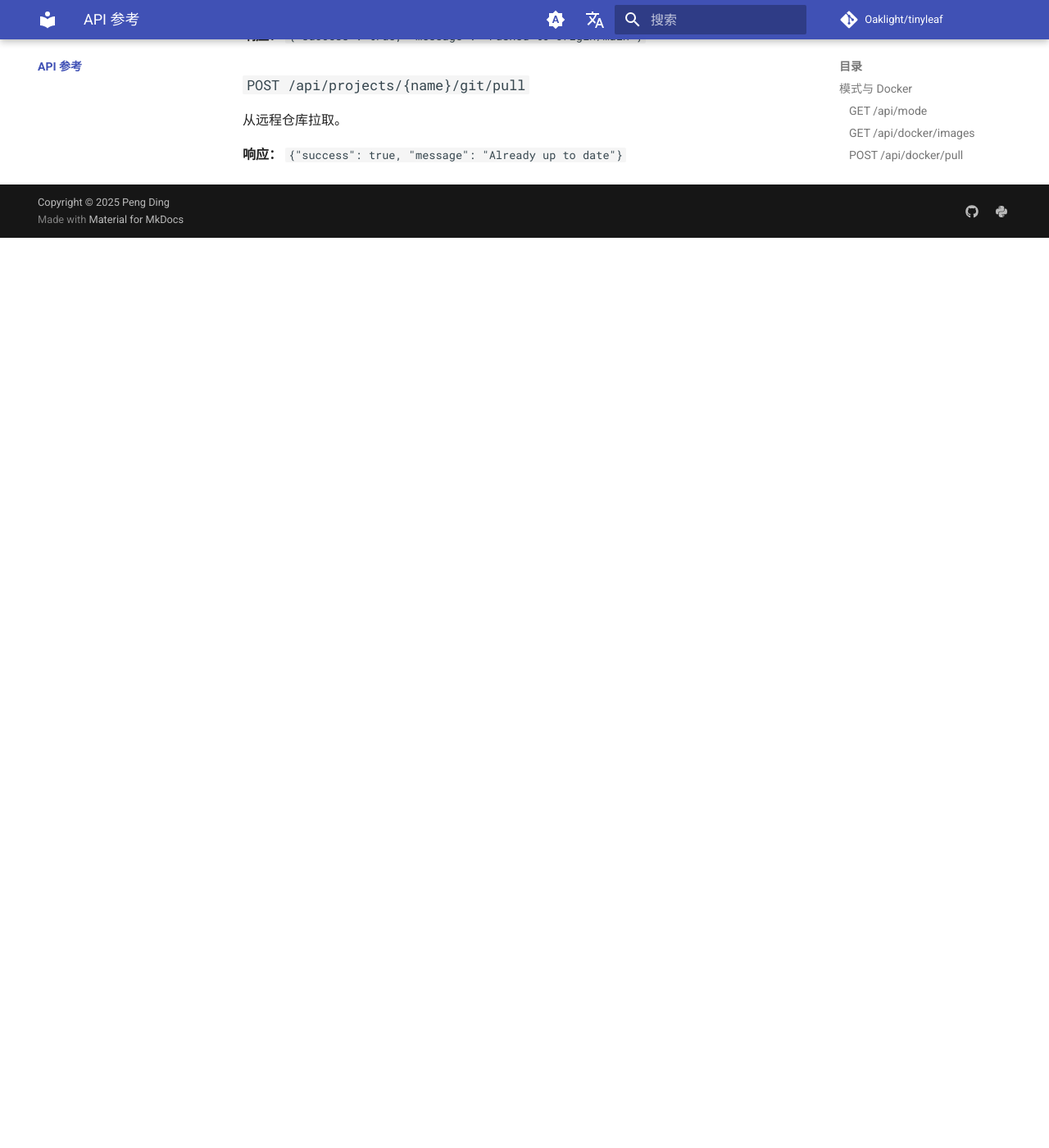
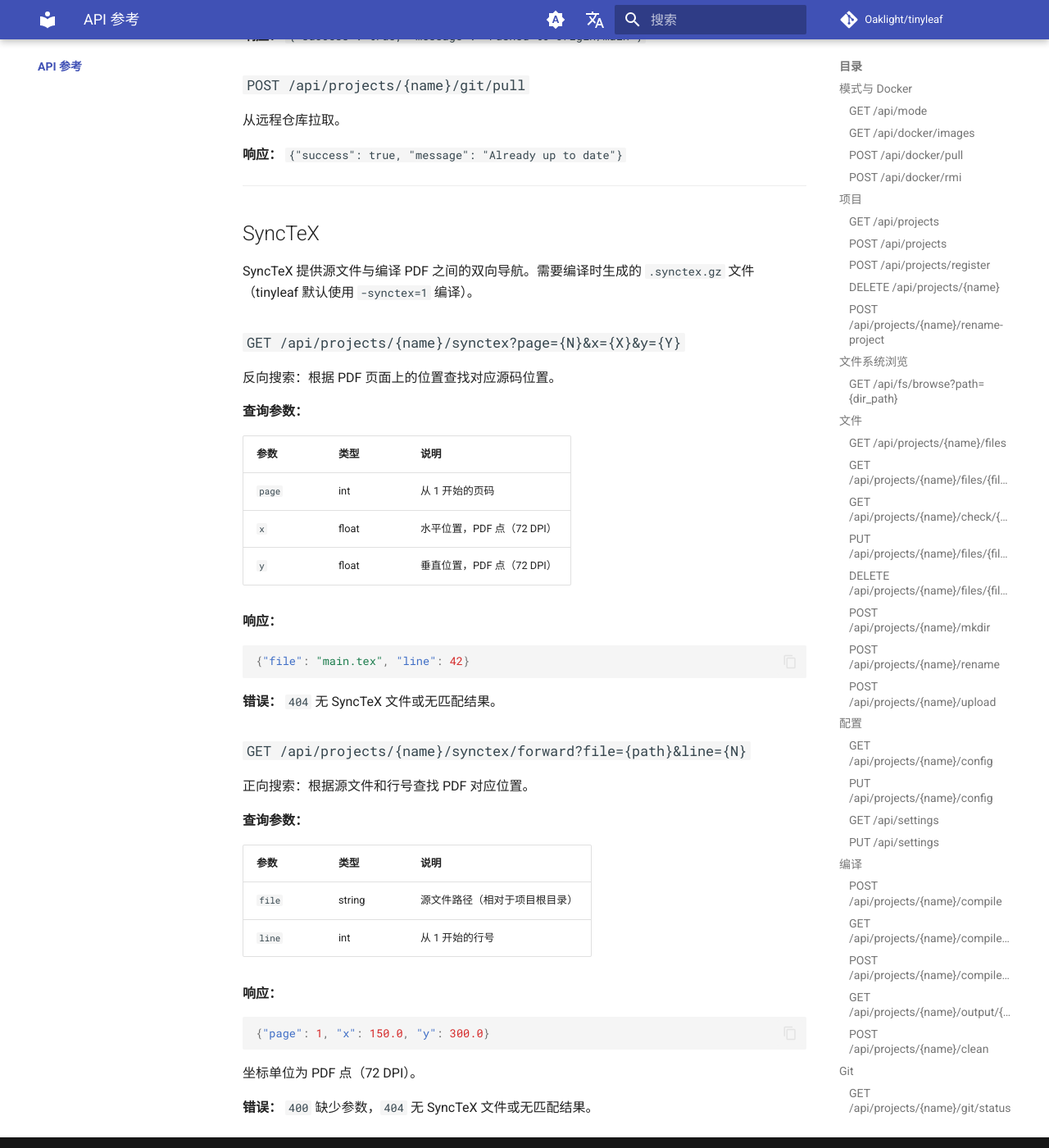
Before and after one commit to Oaklight/tinyleaf, an MkDocs documentation site: the page built from docs/api/index.md, in a window 1280 px wide and 1400 px high, scrolled down 9560 px. Shown: the whole window at 82% size. Built offline with MkDocs 1.6.1 and Material for MkDocs 9.7.7, drawn with Linux system fonts in a browser that asks for light colours; comment, search, counter and statistics services are not loaded; before the commit the page ends 9850 px from its top, so only the background shows below that.

Commit message:
docs: 添加 SyncTeX 双向搜索文档
- 在更新日志 PDF 预览部分添加 SyncTeX 反向/正向搜索
- 在快捷键表中添加 Ctrl+Shift+Enter 和 Ctrl+点击
- 在 API 参考中添加 SyncTeX 端点

````diff
--- a/docs/api/index.md
+++ b/docs/api/index.md
@@ -444,3 +444,50 @@
 从远程仓库拉取。
 
 **响应：** `{"success": true, "message": "Already up to date"}`
+
+---
+
+## SyncTeX
+
+SyncTeX 提供源文件与编译 PDF 之间的双向导航。需要编译时生成的 `.synctex.gz` 文件（tinyleaf 默认使用 `-synctex=1` 编译）。
+
+### `GET /api/projects/{name}/synctex?page={N}&x={X}&y={Y}`
+
+反向搜索：根据 PDF 页面上的位置查找对应源码位置。
+
+**查询参数：**
+
+| 参数 | 类型 | 说明 |
+|------|------|------|
+| `page` | int | 从 1 开始的页码 |
+| `x` | float | 水平位置，PDF 点（72 DPI） |
+| `y` | float | 垂直位置，PDF 点（72 DPI） |
+
+**响应：**
+
+```json
+{"file": "main.tex", "line": 42}
+```
+
+**错误：** `404` 无 SyncTeX 文件或无匹配结果。
+
+### `GET /api/projects/{name}/synctex/forward?file={path}&line={N}`
+
+正向搜索：根据源文件和行号查找 PDF 对应位置。
+
+**查询参数：**
+
+| 参数 | 类型 | 说明 |
+|------|------|------|
+| `file` | string | 源文件路径（相对于项目根目录） |
+| `line` | int | 从 1 开始的行号 |
+
+**响应：**
+
+```json
+{"page": 1, "x": 150.0, "y": 300.0}
+```
+
+坐标单位为 PDF 点（72 DPI）。
+
+**错误：** `400` 缺少参数，`404` 无 SyncTeX 文件或无匹配结果。
````
Also changed, not shown: docs/changelog.md (+5 -0 lines), docs/getting-started/quickstart.md (+2 -0 lines).
